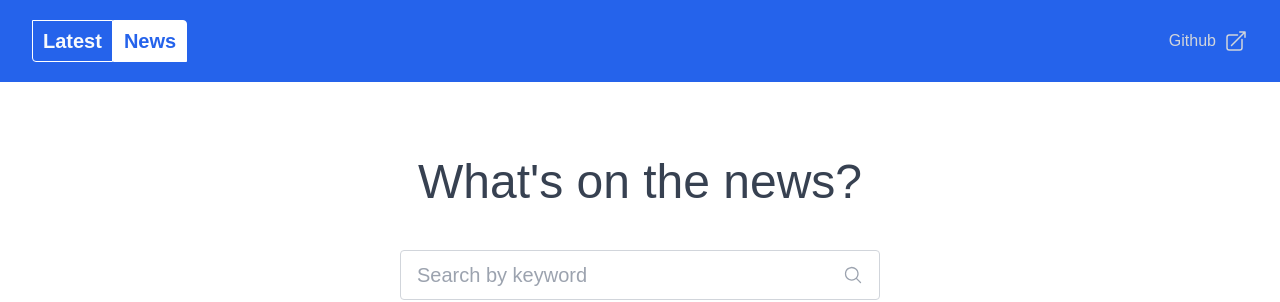
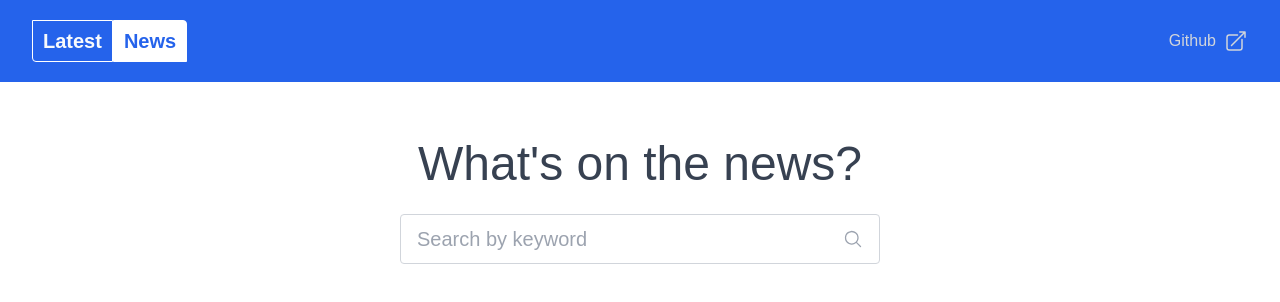
Before and after one commit to mravaloarison/News, a React (Create React App) app: page / in a window 1280 px wide. Shown: the top 302 px of the page. Built offline with nearby package versions, Linux system fonts and the light colour scheme; no server answers; the HTML template or start-up script is replaced by a standard one.

Commit message:
font title update

```diff
--- a/src/NewsComponent.js
+++ b/src/NewsComponent.js
@@ -66,7 +66,7 @@ function NewsComponent() {
         <div>
             <div className="flex flex-col justify-center items-center lg:py-10 lg:gap-8 gap-4">
 
-                <h1 className="text-[3rem] font-thin text-gray-700 px-4 pt-6">What's on the news?</h1>
+                <h1 className="md:text-[3rem] text-3xl md:font-thin text-gray-700 px-4 pt-6">What's on the news?</h1>
                 <div className="px-4 w-full max-w-lg mx-auto">
                     <form onSubmit={handleSearchSubmit} className="w-full border border-gray-300 rounded py-2.5 px-4 flex justify-between">
                         <input
```
